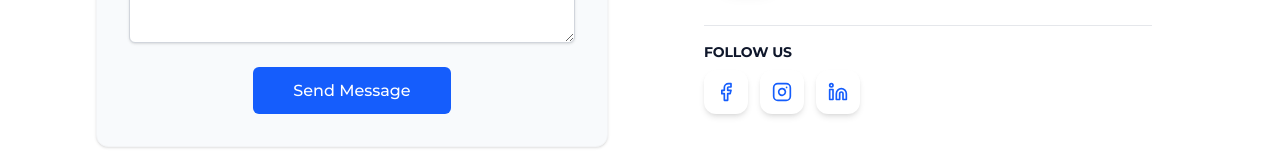
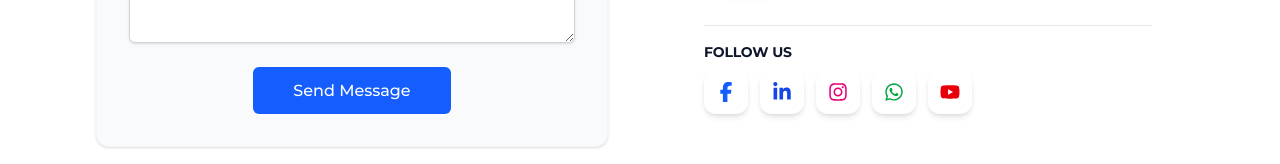
Before and after one commit to technovanam/Haven-Frontend, a React (Vite) app in the folder Frontend/: page /contact in a window 1280 px wide. Shown: the part 1177-1341 px from the top of the page. Built offline with nearby package versions, Linux system fonts and the light colour scheme; no server answers; what world-countries would draw is missing.

Commit message:
nav of link to sep tab and added the social icon in contact page

```diff
--- a/Frontend/src/pages/Contact.jsx
+++ b/Frontend/src/pages/Contact.jsx
@@ -1,5 +1,6 @@
 import React, { useRef, useState } from 'react';
-import { Building2, Mail, Globe, Phone, Facebook, Instagram, Linkedin } from "lucide-react";
+import { Building2, Mail, Globe, Phone } from "lucide-react";
+import { FaFacebookF, FaInstagram, FaLinkedinIn, FaWhatsapp, FaYoutube } from 'react-icons/fa6';
 import contact from '../assets/contact.jpg';
 import { API_BASE_URL } from "../config";
 
@@ -11,6 +12,8 @@ const ContactInfoItem = ({ icon, title, value, href }) => {
   const content = href ? (
     <a
       href={href}
+      target="_blank"
+      rel="noopener noreferrer"
       className="text-slate-700 hover:text-blue-600 transition-colors break-all font-medium"
     >
       {value}
@@ -253,25 +256,49 @@ const Contact = () => {
                   </h3>
                   <div className="flex gap-3">
                     <a
-                      href="#"
+                      href="https://www.facebook.com/haventutors"
+                      target="_blank"
+                      rel="noopener noreferrer"
                       aria-label="Facebook"
-                      className="bg-white hover:bg-blue-600 text-blue-600 hover:text-white p-3 rounded-xl shadow-md hover:shadow-lg transition-all duration-300 group"
+                      className="bg-white p-3 rounded-xl shadow-md hover:shadow-lg transition-all duration-300 group hover:scale-105"
                     >
-                      <Facebook className="w-5 h-5" />
+                      <FaFacebookF className="w-5 h-5 text-blue-600 group-hover:text-white" />
                     </a>
                     <a
-                      href="#"
-                      aria-label="Instagram"
-                      className="bg-white hover:bg-blue-600 text-blue-600 hover:text-white p-3 rounded-xl shadow-md hover:shadow-lg transition-all duration-300 group"
+                      href="https://www.linkedin.com/in/haven-tutors-5b89b638b"
+                      target="_blank"
+                      rel="noopener noreferrer"
+                      aria-label="LinkedIn"
+                      className="bg-white p-3 rounded-xl shadow-md hover:shadow-lg transition-all duration-300 group hover:scale-105"
                     >
-                      <Instagram className="w-5 h-5" />
+                      <FaLinkedinIn className="w-5 h-5 text-blue-700 group-hover:text-white" />
                     </a>
                     <a
-                      href="#"
-                      aria-label="LinkedIn"
-                      className="bg-white hover:bg-blue-600 text-blue-600 hover:text-white p-3 rounded-xl shadow-md hover:shadow-lg transition-all duration-300 group"
+                      href="https://www.instagram.com/haven__tutors?igsh=MXRrcmk4OGtuYTJveA=="
+                      target="_blank"
+                      rel="noopener noreferrer"
+                      aria-label="Instagram"
+                      className="bg-white p-3 rounded-xl shadow-md hover:shadow-lg transition-all duration-300 group hover:scale-105"
                     >
-                      <Linkedin className="w-5 h-5" />
+                      <FaInstagram className="w-5 h-5 text-pink-600 group-hover:text-white" />
+                    </a>
+                    <a
+                      href="https://wa.me/+919606840892?text=Hello%20Haven%20Tutors!%20I%20would%20like%20to%20learn%20more%20about%20your%20tutoring%20services."
+                      target="_blank"
+                      rel="noopener noreferrer"
+                      aria-label="WhatsApp"
+                      className="bg-white p-3 rounded-xl shadow-md hover:shadow-lg transition-all duration-300 group hover:scale-105"
+                    >
+                      <FaWhatsapp className="w-5 h-5 text-green-600 group-hover:text-white" />
+                    </a>
+                    <a
+                      href="https://youtube.com/@haventutors?si=q8Tr5bEIqM0NHExY"
+                      target="_blank"
+                      rel="noopener noreferrer"
+                      aria-label="YouTube"
+                      className="bg-white p-3 rounded-xl shadow-md hover:shadow-lg transition-all duration-300 group hover:scale-105"
+                    >
+                      <FaYoutube className="w-5 h-5 text-red-600 group-hover:text-white" />
                     </a>
                   </div>
                 </div>
```
Also changed, not shown: Frontend/src/components/Footer.jsx (+16 -16 lines).
